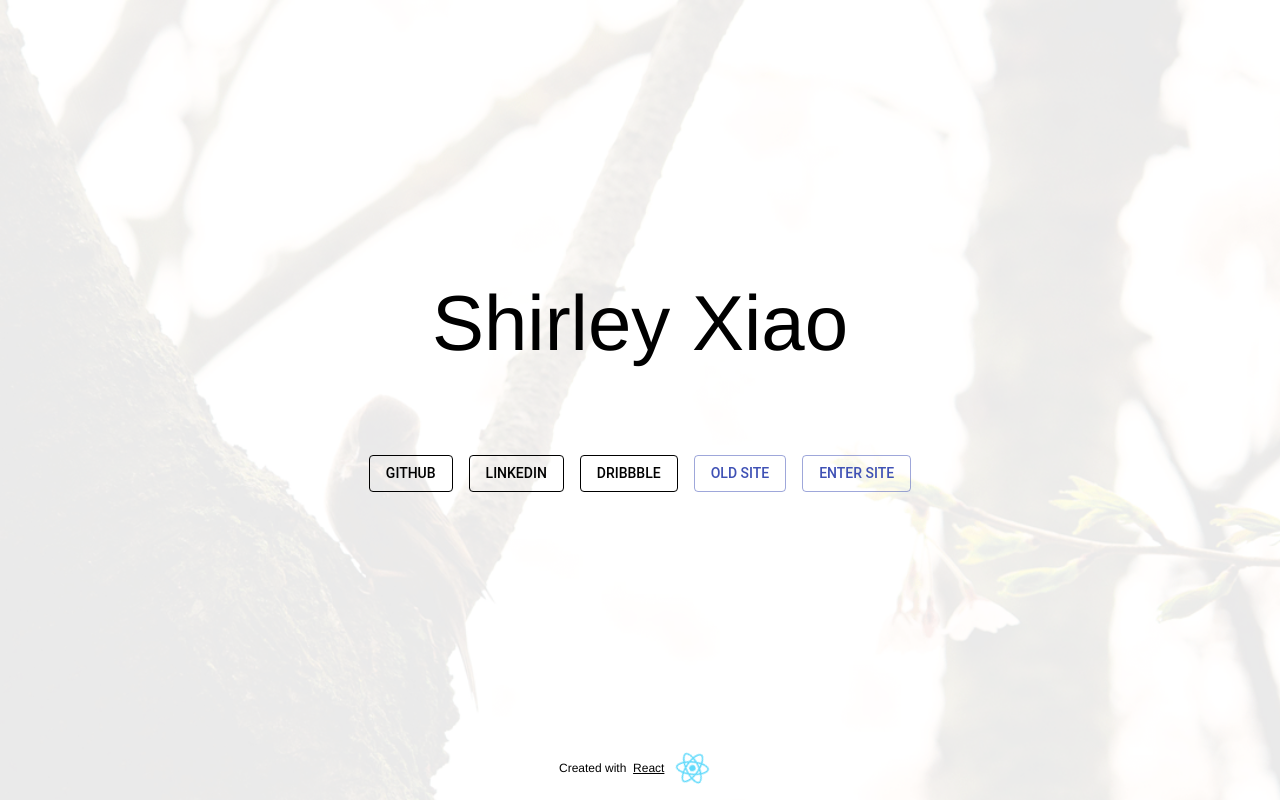
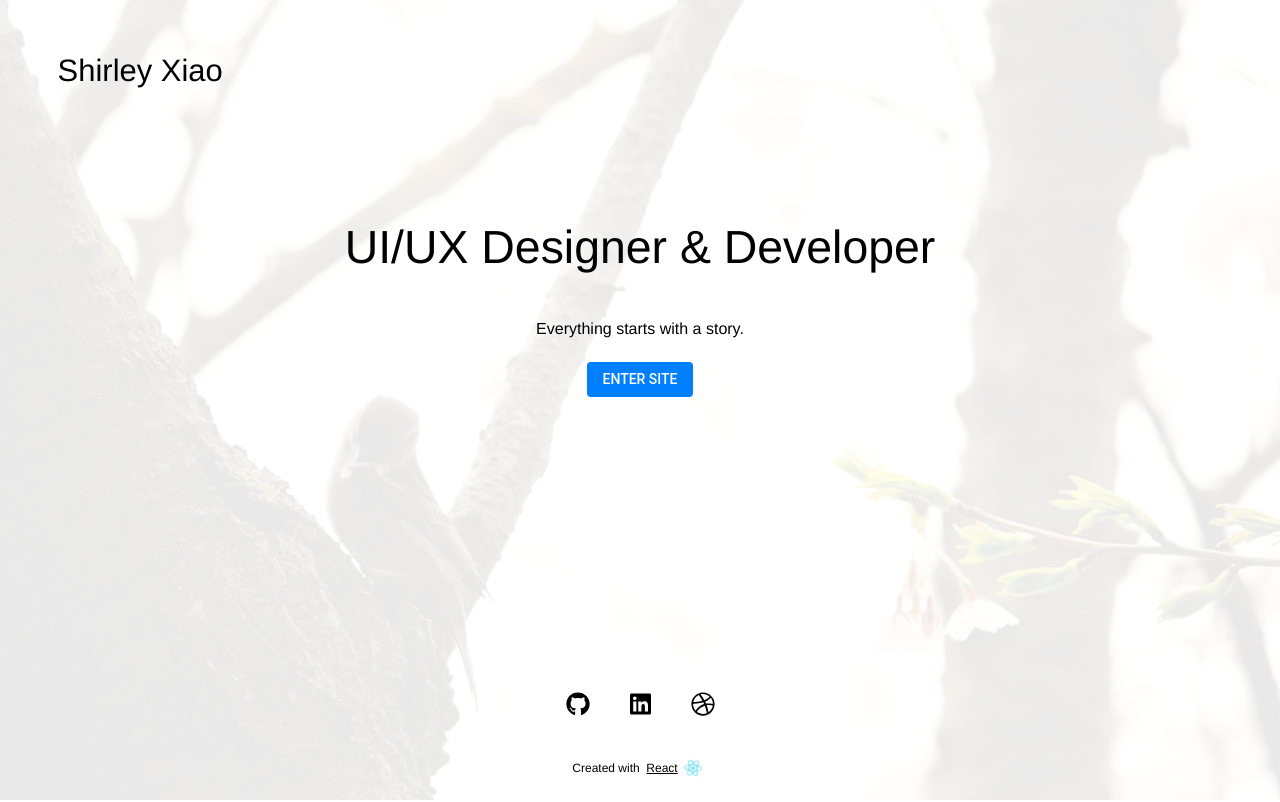
Before and after one commit to XXiao12/AboutMe, a React (Create React App) app: page / in a window 1280 px wide. Built offline with nearby package versions, Linux system fonts and the light colour scheme.

Commit message:
edited splash pg

```diff
--- a/src/containers/Splash/splash.css
+++ b/src/containers/Splash/splash.css
@@ -3,7 +3,7 @@
   background-color: #282c34;
   color: black;
   height: 100%;
-  font-size: calc(10px + 2vmin);
+  font-size: calc( 12px + (18 - 12)* ((100vw - 400px) / (1920 - 400)));
   display: flex;
   flex-direction: column;
   align-items: center;
@@ -14,6 +14,7 @@
 .Splash-logo {
   animation: App-logo-spin infinite 20s linear;
   height: 5vmin;
+  width: 30px;
 }
 
 .Splash-overlay {
@@ -31,22 +32,35 @@
   padding: 16px;
   background-color: #0080ff;
 }
-.nav {
+.socialMedia {
   display: flex;
   align-content: center;
-  justify-content: space-between;
+  justify-content: center;
+  /* margin-bottom: 64px; */
 }
 
 .Splash-header {
   display: flex;
+  flex-direction: column;
   align-items: center;
-  justify-content: center;
+  /* justify-content: center; */
   height: 100%;
   width: 100%;
   padding-bottom: 100px;
+  padding: 32px 0 32px 0;
+}
+
+.Splash-header .header {
+  text-align: left;
+  width: 96%;
+  padding-left: 64px;
 }
 
 .Splash-header .content {
+  margin-top: 64px;
+}
+
+.Splash-header .content, .header {
   opacity: 1;
   z-index: 1;
 }
--- a/src/containers/Splash/splash.js
+++ b/src/containers/Splash/splash.js
@@ -4,12 +4,21 @@ import PropTypes from 'prop-types';
 import generateuuid from 'uuid';
 import { withStyles } from '@material-ui/core/styles';
 import Button from '@material-ui/core/Button';
+import IconButton from '@material-ui/core/IconButton';
 import { Link } from 'react-router-dom'
 import logo from '../../img/React/logo.svg';
-// import mylogo from '../../img/sxLogo.png';
+import { FontAwesomeIcon } from '@fortawesome/react-fontawesome';
+import { faGithub, faDribbble, faLinkedin } from '@fortawesome/free-brands-svg-icons';
+
 import './splash.css';
 
 const styles = theme => ({
+  enterButton: {
+    backgroundColor: '#0080ff',
+    color: 'white',
+    border: 'none',
+    margin: theme.spacing.unit,
+  },
   button: {
     margin: theme.spacing.unit,
   },
@@ -27,56 +36,50 @@ class Splash extends Component {
       <div key={generateuuid()} className="Splash">
         <div className="Splash-overlay" />
         <div className="Splash-header">
+          <div className="header">
+            <h1>Shirley Xiao</h1>
+          </div>
           <div className="content">
-          {/* <img rel="preload" src={mylogo} alt="mylogo" width="50px" height="50px" /> */}
-          <p>Shirley Xiao</p>
-          <div className="nav">
+            <p>UI/UX Designer & Developer </p>
+            <p>Everything starts with a story.</p>
             <Button
+              variant="outlined"
+              component={homeLink}
+              color="primary"
+              className={classes.enterButton}>
+              Enter Site
+            </Button>
+          </div>
+        </div>
+        <div className="Splash-footer">
+          <div className="socialMedia">
+            <IconButton
               variant="outlined"
               href="https://github.com/XXiao12"
               target="_blank"
               rel="noopener noreferrer"
               color="inherit"
               className={classes.button}>
-              Github
-            </Button>
-            <Button
+              <FontAwesomeIcon icon={faGithub} />
+            </IconButton>
+            <IconButton
               variant="outlined"
               href="https://www.linkedin.com/in/shirley-xiao-b72335a7/"
               target="_blank"
               rel="noopener noreferrer"
               color="inherit" className={classes.button}>
-              LinkedIn
-            </Button>
-            <Button
+              <FontAwesomeIcon icon={faLinkedin} />
+            </IconButton>
+            <IconButton
               variant="outlined"
               href="https://dribbble.com/shirley_x"
               target="_blank"
               rel="noopener noreferrer"
               color="inherit"
               className={classes.button}>
-              Dribbble
-            </Button>
-            <Button
-              variant="outlined"
-              href="https://shirley.portfoliobox.net/"
-              target="_blank"
-              rel="noopener noreferrer"
-              color="primary"
-              className={classes.button}>
-              Old site
-            </Button>
-            <Button
-              variant="outlined"
-              component={homeLink}
-              color="primary"
-              className={classes.button}>
-              Enter Site
-            </Button>
+              <FontAwesomeIcon icon={faDribbble} />
+            </IconButton>
           </div>
-        </div>
-        </div>
-        <div className="Splash-footer">
           <p>
             Created with &nbsp;
             <a
```
